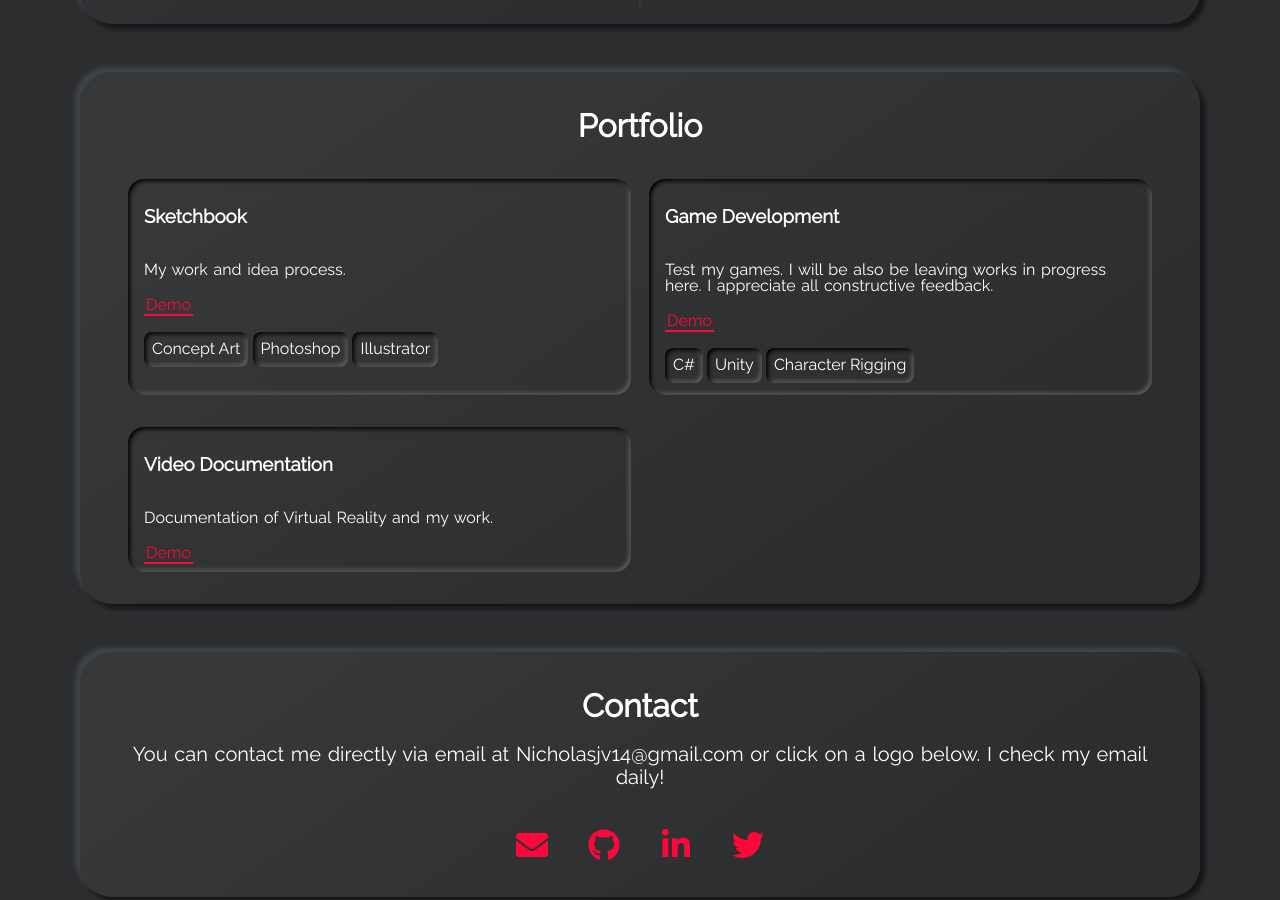
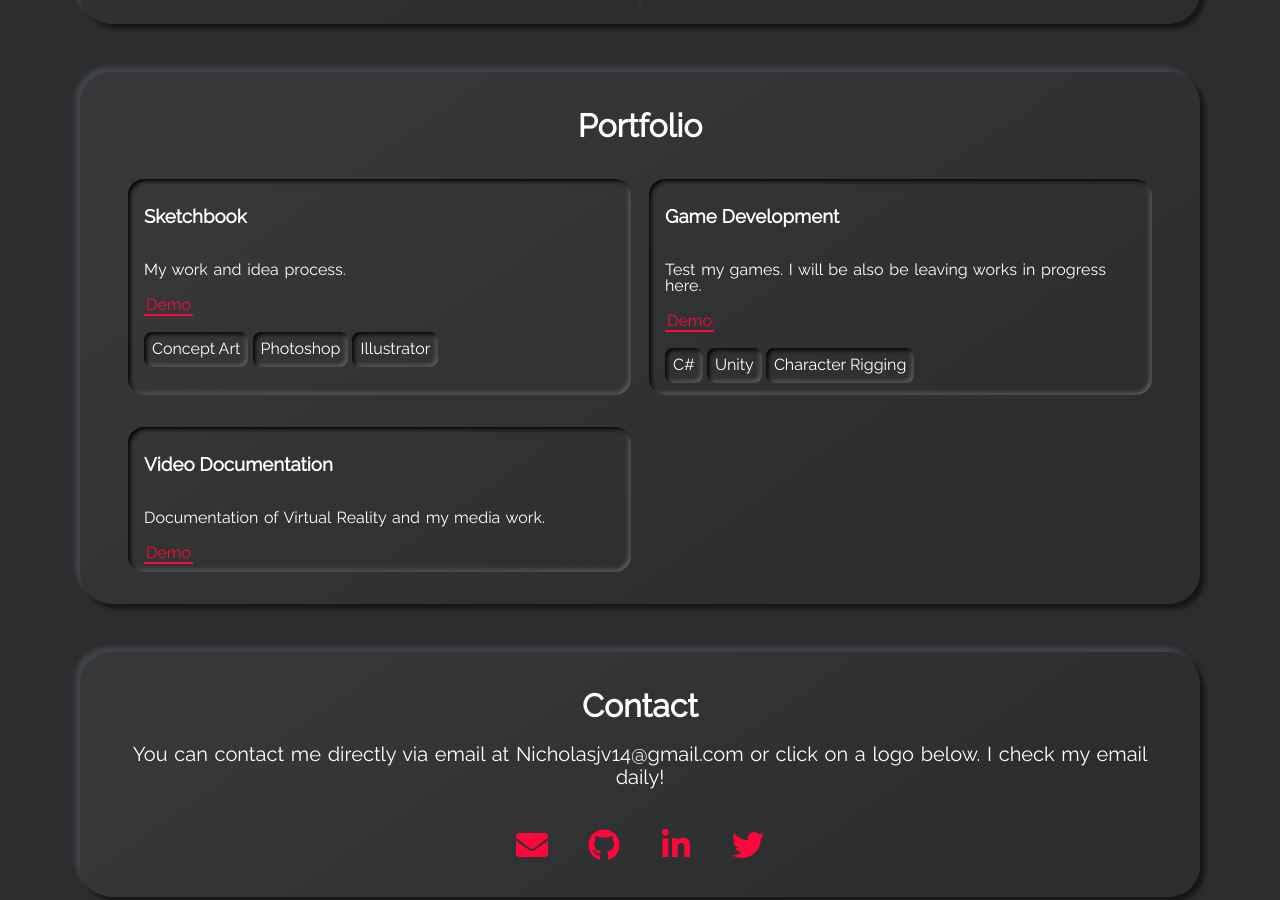
Before and after one commit to Seerow0/Nicholas-J-Website, a Jekyll site: the page built from index.html, in a window 1280 px wide and 900 px high, scrolled down 2755 px. Built offline with Jekyll 4.4.1, drawn with Linux system fonts in a browser that asks for light colours.

Commit message:
Update projects.yml

```diff
--- a/_data/projects.yml
+++ b/_data/projects.yml
@@ -23,7 +23,7 @@
 
 
 - name: Game Development
-  descr: "Test my games. I will be also be leaving works in progress here. I appreciate all constructive feedback."
+  descr: "Test my games. I will be also be leaving works in progress here."
   demo: https://simmer.io/@Seerow
   tags:
     - tag: C#
@@ -31,5 +31,5 @@
     - tag: Character Rigging
 
 - name: Video Documentation
-  descr: "Documentation of Virtual Reality and my work."
+  descr: "Documentation of Virtual Reality and my media work."
   demo: https://youtube.com/playlist?list=PLFYm4Qhfx-M1fSadbFODVUIeKXIPQRpPH
```
